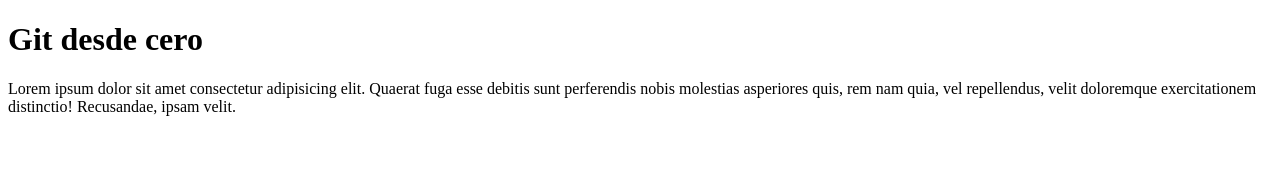
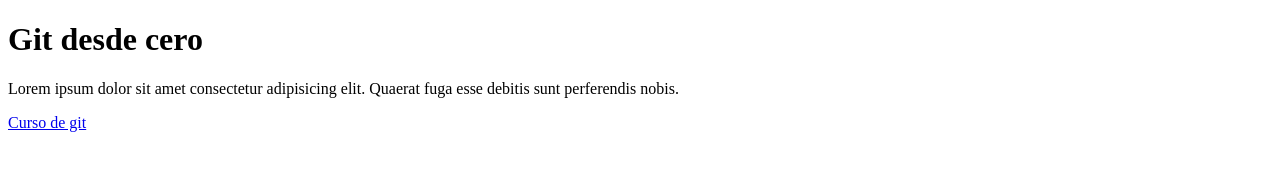
Before and after one commit to Josecarlos61/git-dede-cero, a plain HTML site: page index.html in a window 1280 px wide. Drawn offline with Linux system fonts and the light colour scheme.

Commit message:
se añade un enlace en el html

```diff
--- a/index.html
+++ b/index.html
@@ -10,9 +10,9 @@
 
 <body>
     <h1>Git desde cero</h1>
-    <p>Lorem ipsum dolor sit amet consectetur adipisicing elit. Quaerat fuga esse debitis sunt perferendis nobis
-        molestias asperiores quis, rem nam quia, vel repellendus, velit doloremque exercitationem distinctio!
-        Recusandae, ipsam velit.</p>
+    <p>Lorem ipsum dolor sit amet consectetur adipisicing elit. Quaerat fuga esse debitis sunt perferendis nobis.</p>
+
+    <a href="https://ed.team/git">Curso de git</a>
 </body>
 
 </html>
```
